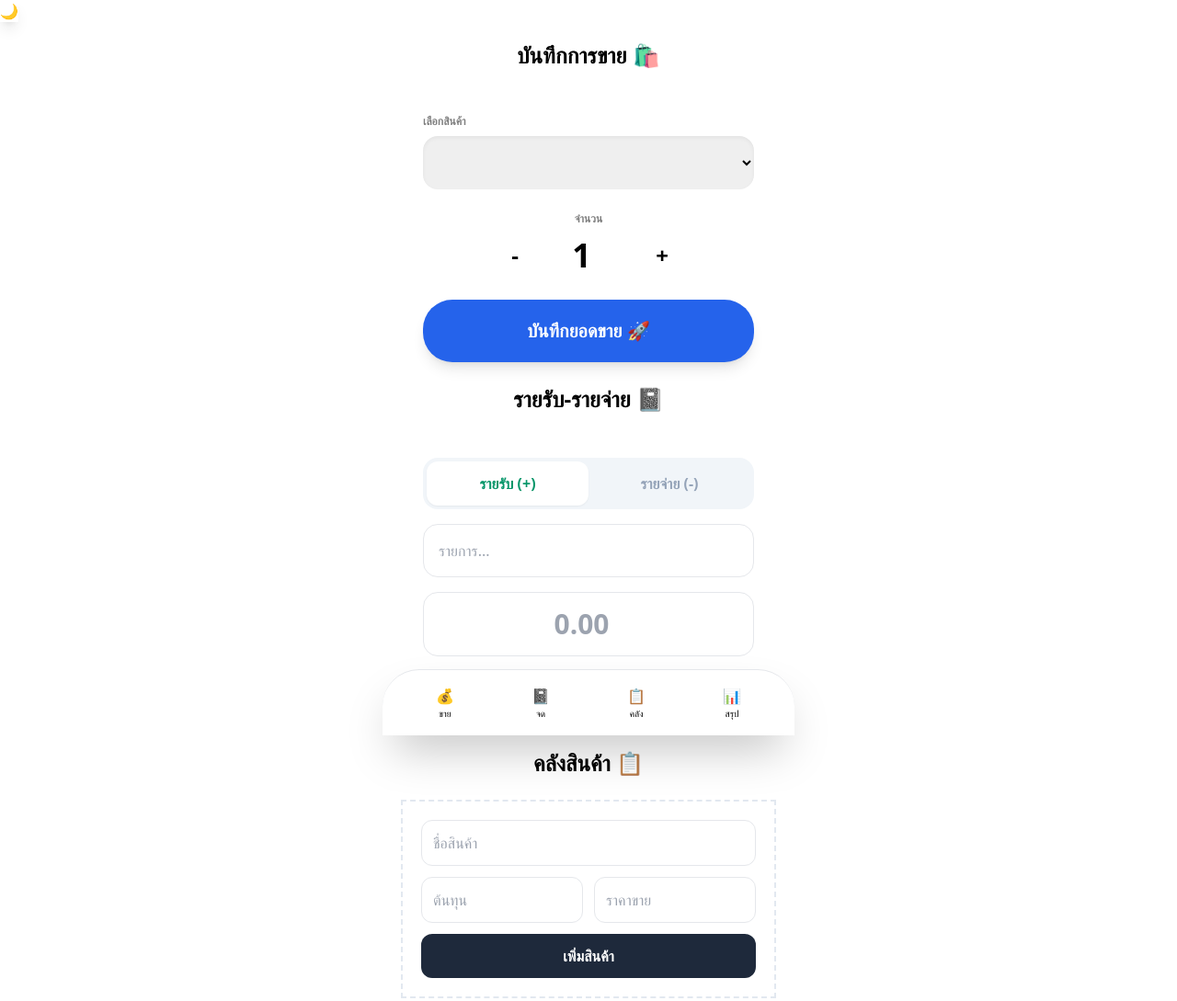
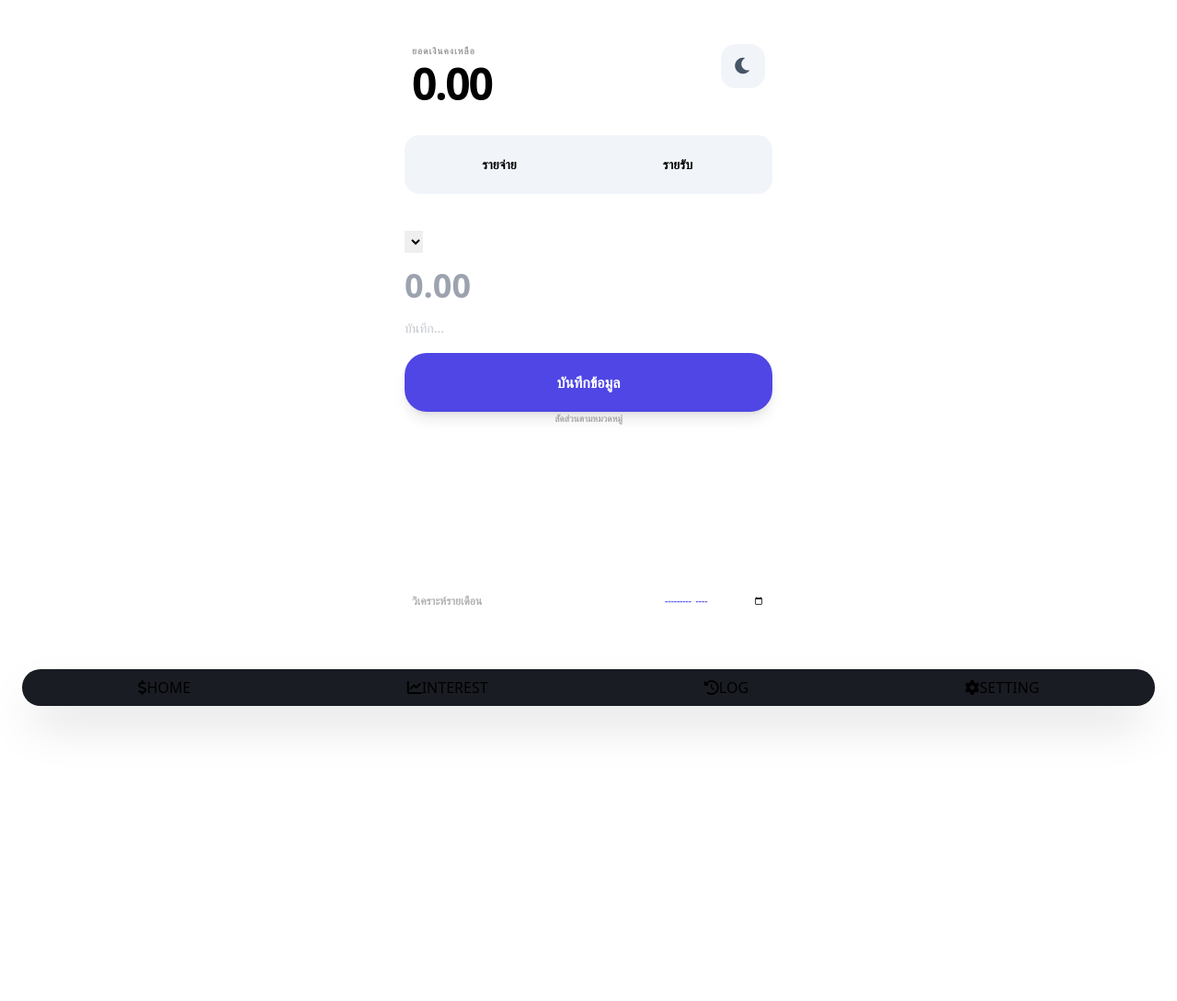
Before and after one commit to Pitchayap0ng/ims_m, a website: page index.html in a window 1280 px wide. Shown: the top 1089 px of the page at 92% size. After the commit the page ends 988 px from the top, so only its background shows below. Drawn offline with nearby package versions, Linux system fonts and the light colour scheme; some packages are replaced by stand-ins of ours; a script that the page names is missing.

Commit message:
Add files via upload

```diff
--- a/index.html
+++ b/index.html
@@ -1,137 +1,103 @@
 <!DOCTYPE html>
 <html lang="th">
-
     <head>
         <meta charset="UTF-8">
-    <meta name="viewport" content="width=device-width, initial-scale=1.0">
-    <title>IMS - Complete System</title>
-    <link rel="icon" href="assets/Gemini_Generated_Image_bf9e37bf9e37bf9e.png" type="image/png">
+        <meta name="viewport"
+            content="width=device-width, initial-scale=1.0, maximum-scale=1.0, user-scalable=no">
+        <title>MoneyFlow - GitHub Version</title>
         <script src="https://cdn.tailwindcss.com"></script>
         <script src="https://cdn.jsdelivr.net/npm/sweetalert2@11"></script>
         <script src="https://cdn.jsdelivr.net/npm/chart.js"></script>
-    <script src="https://www.gstatic.com/firebasejs/9.22.1/firebase-app-compat.js"></script>
-    <script src="https://www.gstatic.com/firebasejs/9.22.1/firebase-database-compat.js"></script>
-    <link href="https://fonts.googleapis.com/css2?family=Kanit:wght@300;400;500;600&display=swap" rel="stylesheet">
-    <link rel="stylesheet" href="css/style.css">
+        <link rel="stylesheet"
+            href="https://cdnjs.cloudflare.com/ajax/libs/font-awesome/6.0.0/css/all.min.css">
+        <script
+            src="https://www.gstatic.com/firebasejs/8.10.1/firebase-app.js"></script>
+        <script
+            src="https://www.gstatic.com/firebasejs/8.10.1/firebase-database.js"></script>
+        <link rel="stylesheet" href="style.css">
     </head>
+    <body
+        class="max-w-md mx-auto min-h-screen pb-32 transition-colors duration-300">
+        <header class="p-8 pt-12 flex justify-between items-start">
+            <div>
+                <p
+                    class="text-[10px] font-bold opacity-40 uppercase tracking-widest mb-1">ยอดเงินคงเหลือ</p>
+                <h1 id="mainBalance"
+                    class="text-5xl font-inter font-black tracking-tighter">0.00</h1>
+            </div>
+            <button onclick="toggleDarkMode()"
+                class="w-12 h-12 rounded-2xl bg-slate-100 dark:bg-zinc-900 flex items-center justify-center">
+                <i id="darkIcon"
+                    class="fa-solid fa-moon text-slate-600 dark:text-yellow-400 text-xl"></i>
+            </button>
+        </header>
 
-<body>
-    <button onclick="toggleTheme()" id="themeBtn" class="theme-switch shadow-lg">🌙</button>
-
-    <div class="max-w-md mx-auto p-5">
-        <div id="page-sell" class="page active">
-            <h1 class="text-2xl font-extrabold mb-6 text-center">บันทึกการขาย 🛍️</h1>
-            <div class="card p-6 space-y-6">
-                <div>
-                    <label class="block text-xs font-bold opacity-50 mb-2">เลือกสินค้า</label>
-                    <select id="selectMenu" onchange="updatePreview()"
-                        class="w-full p-4 rounded-2xl outline-none text-lg font-medium shadow-inner transition-all"></select>
+        <main class="px-6">
+            <section id="page-add" class="page active">
+                <div class="space-y-6">
+                    <div
+                        class="flex bg-slate-100 dark:bg-zinc-900 p-1.5 rounded-2xl">
+                        <button onclick="setType('expense')" id="btnExp"
+                            class="flex-1 py-4 rounded-xl font-bold text-sm">รายจ่าย</button>
+                        <button onclick="setType('income')" id="btnInc"
+                            class="flex-1 py-4 rounded-xl font-bold text-sm">รายรับ</button>
                     </div>
-                <div id="previewArea"
-                    class="hidden p-4 rounded-2xl border flex justify-between items-center bg-blue-50 dark:bg-blue-900/20 text-slate-900 dark:text-white">
-                    <span class="text-xs opacity-70">ทุน: <b id="preCost">0</b></span>
-                    <span class="font-bold text-xl">ขาย: <b id="prePrice">0</b></span>
-                </div>
-                <div class="text-center">
-                    <label class="block text-xs font-bold opacity-50 mb-2">จำนวน</label>
-                    <div class="flex items-center justify-center gap-4">
-                        <button onclick="adjQty(-1)"
-                            class="adj-btn w-12 h-12 rounded-full flex items-center justify-center text-2xl font-bold">-</button>
-                        <input type="number" id="sellQty" value="1" inputmode="numeric"
-                            class="w-20 bg-transparent text-center text-4xl font-black outline-none">
-                        <button onclick="adjQty(1)"
-                            class="adj-btn w-12 h-12 rounded-full flex items-center justify-center text-2xl font-bold">+</button>
+                    <div class="space-y-4">
+                        <input type="hidden" id="editId">
+                        <select id="categorySelect"
+                            class="input-clean font-bold"></select>
+                        <input id="amountInput" type="number" placeholder="0.00"
+                            class="input-clean text-4xl font-inter font-black">
+                        <input id="noteInput" type="text"
+                            placeholder="บันทึก..."
+                            class="input-clean text-sm opacity-60">
+                        <button id="saveBtn" onclick="saveTransaction()"
+                            class="w-full bg-indigo-600 text-white py-5 rounded-3xl font-bold active:scale-95 transition-all shadow-lg">บันทึกข้อมูล</button>
                     </div>
                 </div>
-                <button onclick="recordSale()"
-                    class="w-full bg-blue-600 text-white py-5 rounded-[2rem] font-bold text-xl shadow-lg active:scale-95 transition-all">บันทึกยอดขาย
-                    🚀</button>
+            </section>
+
+            <section id="page-daily" class="page space-y-4">
+                <div class="glass-card">
+                    <p
+                        class="text-[10px] font-black opacity-30 mb-4 text-center uppercase">สัดส่วนตามหมวดหมู่</p>
+                    <canvas id="dailyChart" style="max-height: 280px;"></canvas>
                 </div>
+                <div id="dailyList" class="space-y-1"></div>
+            </section>
+
+            <section id="page-stats" class="page space-y-4">
+                <div class="flex justify-between items-center px-2">
+                    <h2
+                        class="text-xs font-black opacity-30 uppercase">วิเคราะห์รายเดือน</h2>
+                    <input type="month" id="monthPicker"
+                        onchange="renderStats()"
+                        class="bg-transparent text-[10px] font-bold border-none outline-none text-indigo-500">
                 </div>
-
-        <div id="page-expense" class="page">
-            <h1 class="text-2xl font-extrabold mb-6 text-center">รายรับ-รายจ่าย 📓</h1>
-            <div class="card p-6 space-y-4">
-                <div class="flex p-1 bg-slate-100 dark:bg-slate-800 rounded-2xl">
-                    <button id="btnIncome" onclick="setExpType('income')"
-                        class="flex-1 py-3 rounded-xl bg-white dark:bg-slate-700 text-emerald-600 shadow-sm font-bold">รายรับ
-                        (+)</button>
-                    <button id="btnExpense" onclick="setExpType('expense')"
-                        class="flex-1 py-3 rounded-xl text-slate-400 font-bold">รายจ่าย (-)</button>
-                </div>
-                <input type="text" id="expName" placeholder="รายการ..."
-                    class="w-full p-4 rounded-2xl outline-none border">
-                <input type="number" id="expAmount" placeholder="0.00" inputmode="decimal"
-                    class="w-full p-4 rounded-2xl text-3xl font-black text-center outline-none border">
-                <button onclick="saveExpense()"
-                    class="w-full bg-emerald-600 text-white py-4 rounded-2xl font-bold text-lg shadow-md">ลงบันทึก
-                    ✍️</button>
-            </div>
-        </div>
-
-        <div id="page-menu-setup" class="page">
-            <h1 class="text-2xl font-extrabold mb-6 text-center">คลังสินค้า 📋</h1>
-            <div class="card p-5 space-y-3 mb-6 border-2 border-dashed border-slate-200">
-                <input type="text" id="newMenuName" placeholder="ชื่อสินค้า"
-                    class="w-full p-3 rounded-xl outline-none border">
-                <div class="grid grid-cols-2 gap-3">
-                    <input type="number" id="newMenuCost" placeholder="ต้นทุน"
-                        class="w-full p-3 rounded-xl outline-none border">
-                    <input type="number" id="newMenuPrice" placeholder="ราคาขาย"
-                        class="w-full p-3 rounded-xl outline-none border">
-                </div>
-                <button onclick="saveMenuItem()"
-                    class="w-full bg-slate-800 text-white p-3 rounded-xl font-bold">เพิ่มสินค้า</button>
-            </div>
-            <div id="masterMenuList" class="space-y-3"></div>
-        </div>
-
-        <div id="page-report" class="page">
-            <h1 class="text-2xl font-extrabold mb-6 text-center">สรุปบัญชี 📊</h1>
-            <div class="card p-8 text-center mb-6 profit-gradient text-white border-none shadow-xl">
-                <p class="text-[10px] opacity-70 uppercase font-bold mb-1">กำไรสุทธิ</p>
-                <p id="netProfit" class="text-5xl font-black text-emerald-400">0</p>
-            </div>
-            <div class="card p-4 mb-6"><canvas id="saleChart"></canvas></div>
-            <div class="card p-4 mb-6 shadow-sm">
-                <h3 class="text-sm font-bold mb-4 opacity-70">📊 สัดส่วนรายรับ-รายจ่าย (รวมทุน/กำไร)</h3>
-                <div class="flex justify-center">
-                    <canvas id="pieChart" style="max-height: 250px;"></canvas>
-                </div>
-            </div>
-            <div class="card p-4 mb-4">
-                <h3 class="text-sm font-bold mb-3 italic opacity-70">🛍️ ประวัติการขาย</h3>
-                <table class="w-full text-xs">
-                    <tbody id="webSaleTable"></tbody>
-                </table>
-            </div>
-
-            <div class="card p-4 mb-6">
-                <h3 class="text-sm font-bold mb-3 italic opacity-70">📓 รายรับ-รายจ่าย</h3>
-                <table class="w-full text-xs">
-                    <tbody id="webExpenseTable"></tbody>
-                </table>
-            </div>
-
-            <button onclick="exportRichExcel()"
-                class="w-full bg-emerald-600 text-white py-5 rounded-[2rem] font-black shadow-lg">📥 ดาวน์โหลด
-                Excel</button>
-            <button onclick="secureClearData()"
-                class="w-full text-slate-400 text-[10px] mt-6 py-4">ล้างประวัติบันทึกทั้งหมด</button>
-        </div>
-    </div>
+                <div id="statsSummary" class="grid grid-cols-2 gap-3"></div>
+                <div class="glass-card"><canvas id="statsChart"
+                        style="max-height: 220px;"></canvas></div>
+                <div id="statsList" class="space-y-1"></div>
+            </section>
+        </main>
 
         <nav
-        class="fixed bottom-0 left-0 right-0 p-4 flex justify-around max-w-md mx-auto z-50 rounded-t-[2.5rem] bg-white dark:bg-slate-900 shadow-2xl border-t dark:border-slate-800">
-        <button onclick="showPage('page-sell')" class="nav-btn">💰<p class="text-[10px]">ขาย</p></button>
-        <button onclick="showPage('page-expense')" class="nav-btn">📓<p class="text-[10px]">จด</p></button>
-        <button onclick="showPage('page-menu-setup')" class="nav-btn">📋<p class="text-[10px]">คลัง</p></button>
-        <button onclick="showPage('page-report')" class="nav-btn">📊<p class="text-[10px]">สรุป</p></button>
+            class="fixed bottom-8 left-6 right-6 bg-[#1a1c23] rounded-[35px] p-2 flex justify-around items-center z-50 shadow-2xl">
+            <button onclick="showPage('page-add', this)"
+                class="nav-btn nav-active">
+                <i class="fa-solid fa-dollar-sign"></i><span>HOME</span>
+            </button>
+            <button onclick="showPage('page-stats', this)" class="nav-btn">
+                <i class="fa-solid fa-chart-line"></i><span>INTEREST</span>
+            </button>
+            <button onclick="showPage('page-daily', this)" class="nav-btn">
+                <i class="fa-solid fa-clock-rotate-left"></i><span>LOG</span>
+            </button>
+            <button class="nav-btn">
+                <i class="fa-solid fa-gear"></i><span>SETTING</span>
+            </button>
         </nav>
 
-    <script src="js/config.js"></script>
-    <script src="js/report.js"></script>
-    <script src="js/app.js"></script>
+        <script src="app.js"></script>
     </body>
-
 </html>
```
Lines whose indentation alone changed are shown as unchanged.
